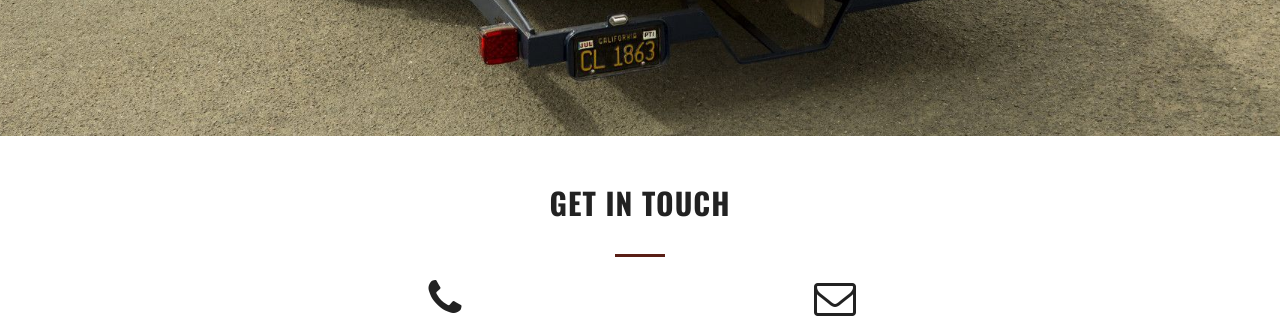
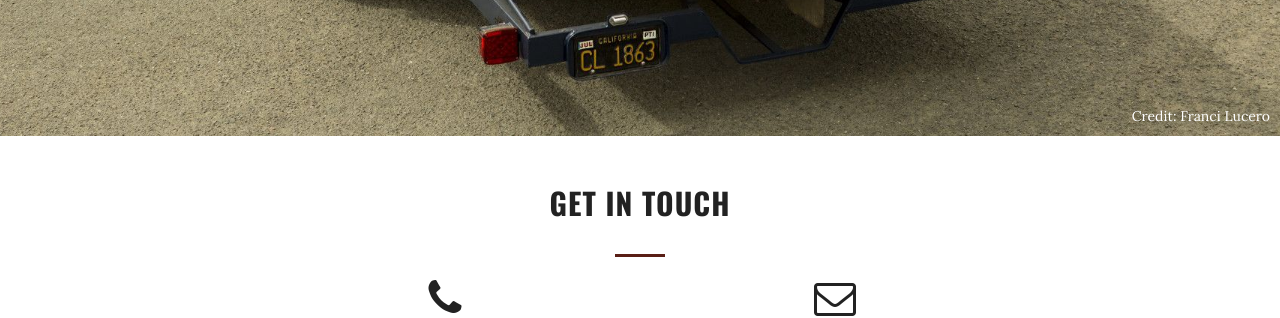
Before and after one commit to martinez-hero/martinez-hero.github.io, a Jekyll site: the page built from boat/index.html, in a window 1280 px wide and 900 px high, scrolled down 611 px. Shown: the part 153-471 px from the top of the window. Built offline with Jekyll 4.4.1, drawn with Linux system fonts in a browser that asks for light colours; nearby versions of some CDN libraries.

Commit message:
add credit

```diff
--- a/boat/index.html
+++ b/boat/index.html
@@ -11,4 +11,5 @@ title: The Boat
       </div>
     </div>
   </div>
+  <div style="position:absolute;right:1rem;bottom:1rem;color:#fff">Credit: Franci Lucero</div>
 </section>
```
